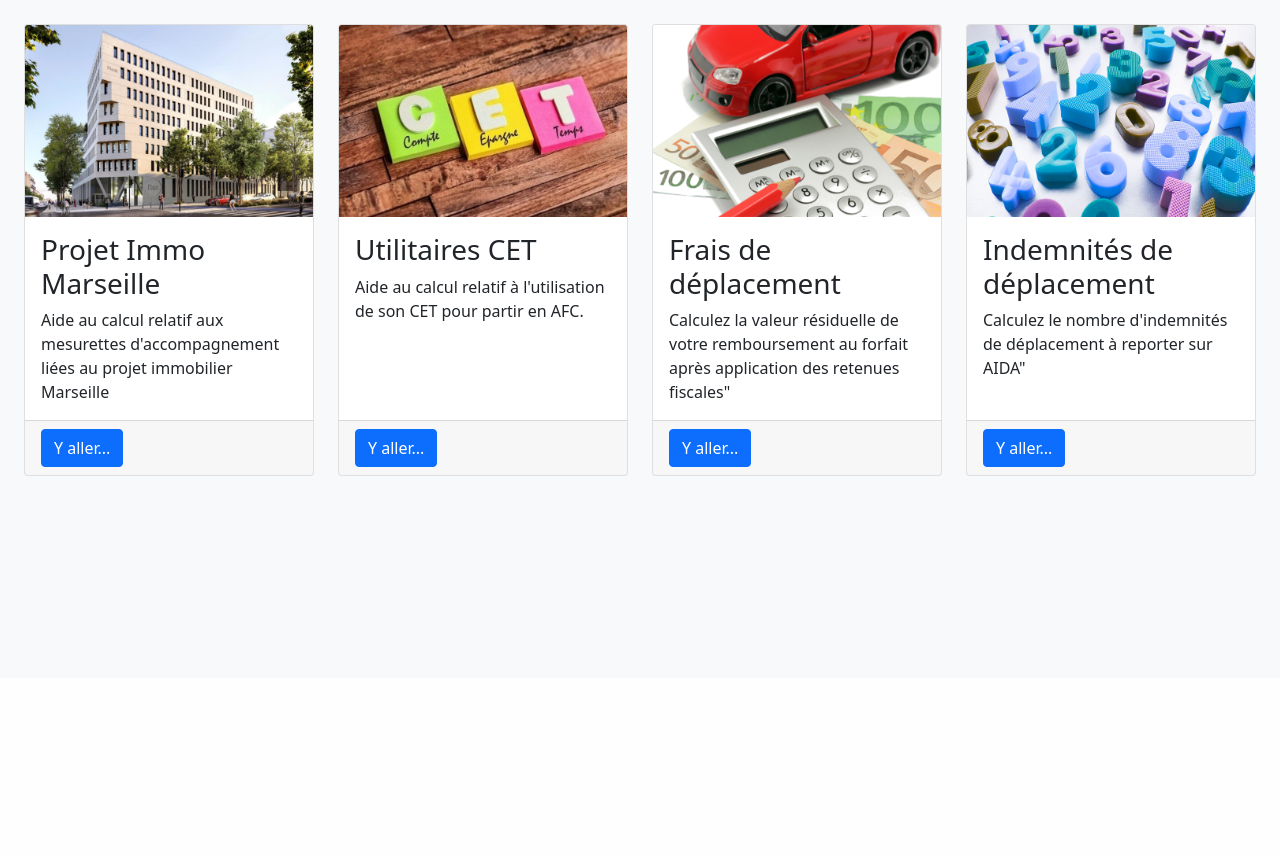
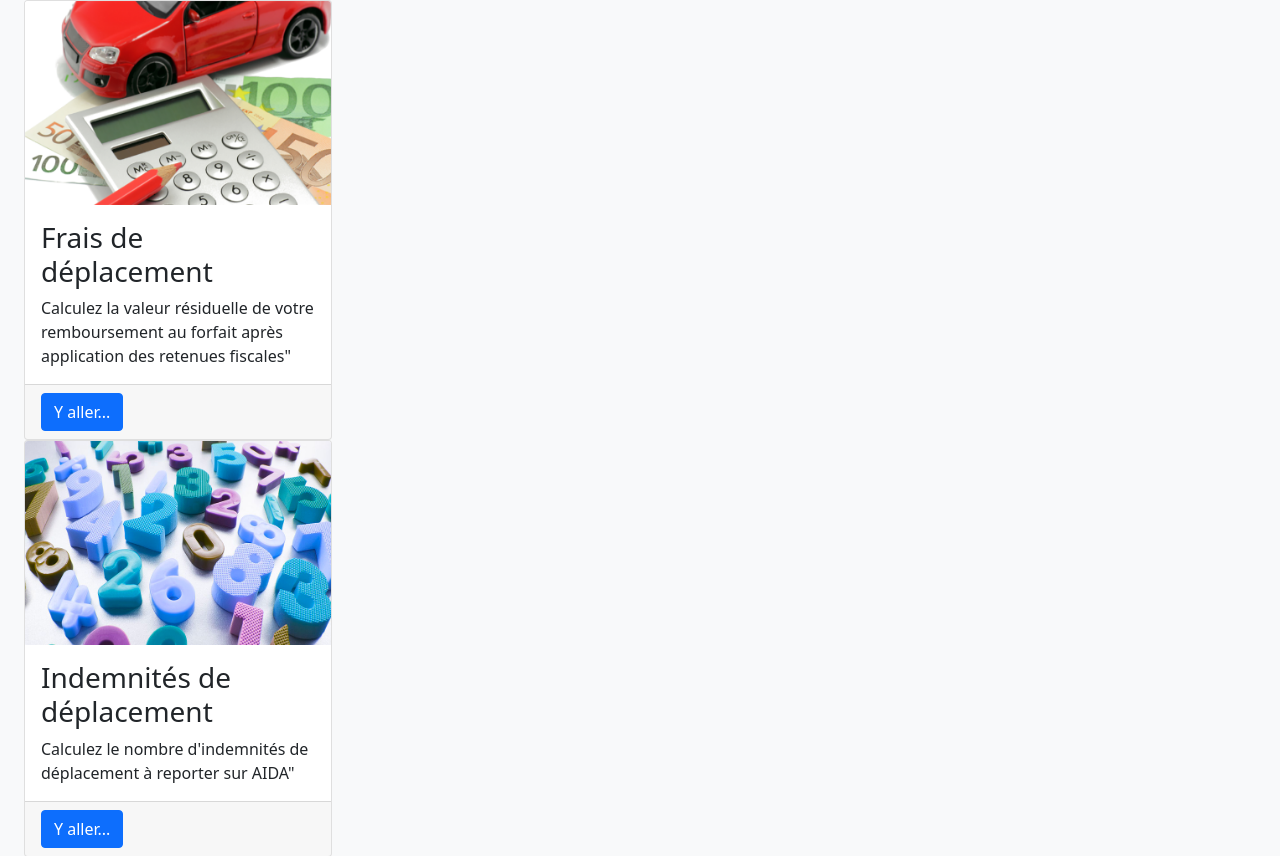
Before and after one commit to pimpim13/django-util, a Django app: page / in a window 1280 px wide. Shown: the part 122-978 px from the top of the page. Before the commit the page ends 598 px from the top, so only its background shows below. Run offline with Django 4.2, Linux system fonts and the light colour scheme; some libraries are stand-ins or nearby versions.

Commit message:
Suppression PIM et CET du menu home

```diff
--- a/utilproject/templates/home.html
+++ b/utilproject/templates/home.html
@@ -8,45 +8,45 @@
 
 <main class="container-fluid mb-4">
 
-    <section class="row my-4">
-        <div class="col-12 col-md-6 col-lg-3">
-            <section class="card h-100">
-                <img src=" {% static 'images/cover-aticle-pim-730x487.jpg' %}" alt="pim" class="card-img-top"/>
-                <div class="card-body">
-                    <h1 class="h3 card-title">
-                        Projet Immo Marseille
-                    </h1>
-                    <p class="card-text">
-                        Aide au calcul relatif aux mesurettes d'accompagnement liées au projet immobilier Marseille
-                    </p>
-                </div>
-                <div class="card-footer">
-                    <a href="{% url 'index' %}" class="btn btn-primary">Y aller...</a>
-                </div>
+<!--    <section class="row my-4">-->
+<!--        <div class="col-12 col-md-6 col-lg-3">-->
+<!--            <section class="card h-100">-->
+<!--                <img src=" {% static 'images/cover-aticle-pim-730x487.jpg' %}" alt="pim" class="card-img-top"/>-->
+<!--                <div class="card-body">-->
+<!--                    <h1 class="h3 card-title">-->
+<!--                        Projet Immo Marseille-->
+<!--                    </h1>-->
+<!--                    <p class="card-text">-->
+<!--                        Aide au calcul relatif aux mesurettes d'accompagnement liées au projet immobilier Marseille-->
+<!--                    </p>-->
+<!--                </div>-->
+<!--                <div class="card-footer">-->
+<!--                    <a href="{% url 'index' %}" class="btn btn-primary">Y aller...</a>-->
+<!--                </div>-->
 
-            </section>
+<!--            </section>-->
 
-        </div><!--End first element-->
-        <div class="col-12 col-md-6 col-lg-3">
-            <section class="card h-100">
-                <img src=" {% static 'images/cet.jpg' %}" alt="pim" class="card-img-top"/>
-                <div class="card-body">
-                    <h1 class="h3 card-title">
-                        Utilitaires CET
-                    </h1>
-                    <p class="card-text">
-                        Aide au calcul relatif à l'utilisation de son CET pour partir en AFC. <br>
-                        <br>
+<!--        </div>&lt;!&ndash;End first element&ndash;&gt;-->
+<!--        <div class="col-12 col-md-6 col-lg-3">-->
+<!--            <section class="card h-100">-->
+<!--                <img src=" {% static 'images/cet.jpg' %}" alt="pim" class="card-img-top"/>-->
+<!--                <div class="card-body">-->
+<!--                    <h1 class="h3 card-title">-->
+<!--                        Utilitaires CET-->
+<!--                    </h1>-->
+<!--                    <p class="card-text">-->
+<!--                        Aide au calcul relatif à l'utilisation de son CET pour partir en AFC. <br>-->
+<!--                        <br>-->
 
-                    </p>
-                </div>
-                <div class="card-footer">
-                    <a href="{% url 'cet_index' %}" class="btn btn-primary">Y aller...</a>
-                </div>
+<!--                    </p>-->
+<!--                </div>-->
+<!--                <div class="card-footer">-->
+<!--                    <a href="{% url 'cet_index' %}" class="btn btn-primary">Y aller...</a>-->
+<!--                </div>-->
 
-            </section>
+<!--            </section>-->
 
-        </div><!--End second element-->
+<!--        </div>&lt;!&ndash;End second element&ndash;&gt;-->
         <div class="col-12 col-md-6 col-lg-3">
             <section class="card h-100">
                 <img src=" {% static 'images/frais-de-deplacement.png' %}" alt="pim" class="card-img-top"/>
```
